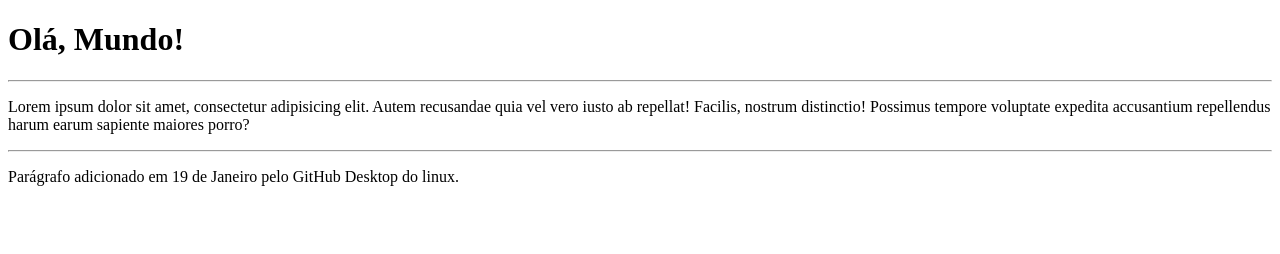
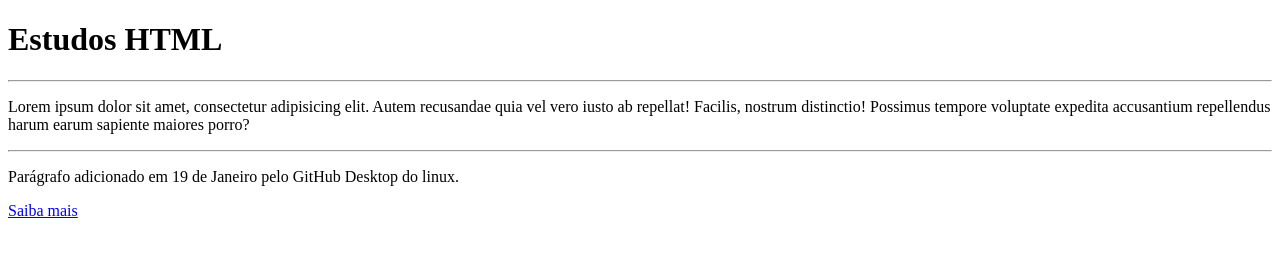
Before and after one commit to lilicrst/Ola-mundo, a plain HTML site: page site exemplo/index.html in a window 1280 px wide. Drawn offline with Linux system fonts and the light colour scheme.

Commit message:
voltei a estudar html

```diff
--- a/site exemplo/index.html
+++ b/site exemplo/index.html
@@ -4,13 +4,16 @@
     <meta charset="UTF-8">
     <meta http-equiv="X-UA-Compatible" content="IE=edge">
     <meta name="viewport" content="width=device-width, initial-scale=1.0">
-    <title>Meu primeiro site em repositóriot</title>
+    <title>Olá, Mundo!</title>
 </head>
 <body>
-    <h1>Olá, Mundo!</h1>
+    <h1>Estudos HTML</h1>
     <hr>
     <p>Lorem ipsum dolor sit amet, consectetur adipisicing elit. Autem recusandae quia vel vero iusto ab repellat! Facilis, nostrum distinctio! Possimus tempore voluptate expedita accusantium repellendus harum earum sapiente maiores porro?</p>
     <hr>
     <p>Parágrafo adicionado em 19 de Janeiro pelo GitHub Desktop do linux.</p>
+
+    <a href="github.com/lilicrst" title="Veja no GitHub">Saiba mais</a>
+
 </body>
 </html>
```
Also changed, not shown: site exemplo/studys.jpg (added).
